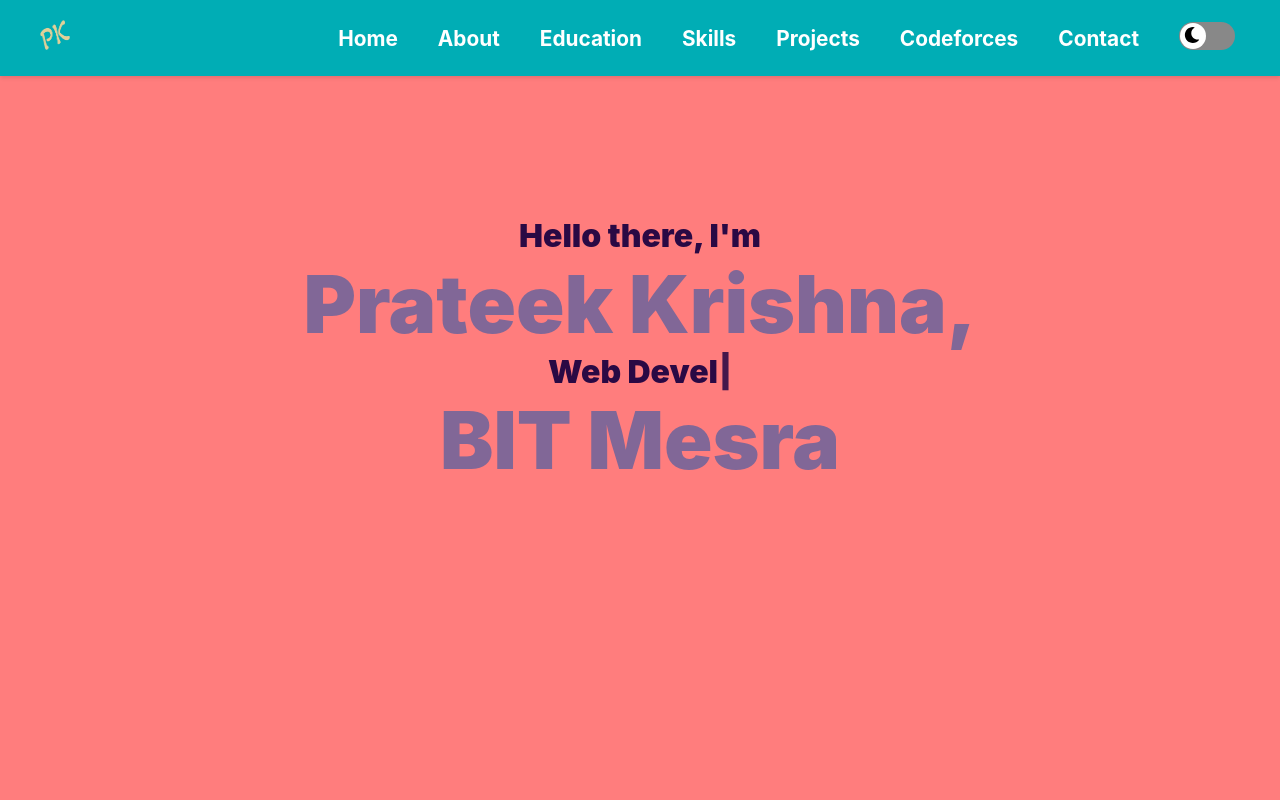
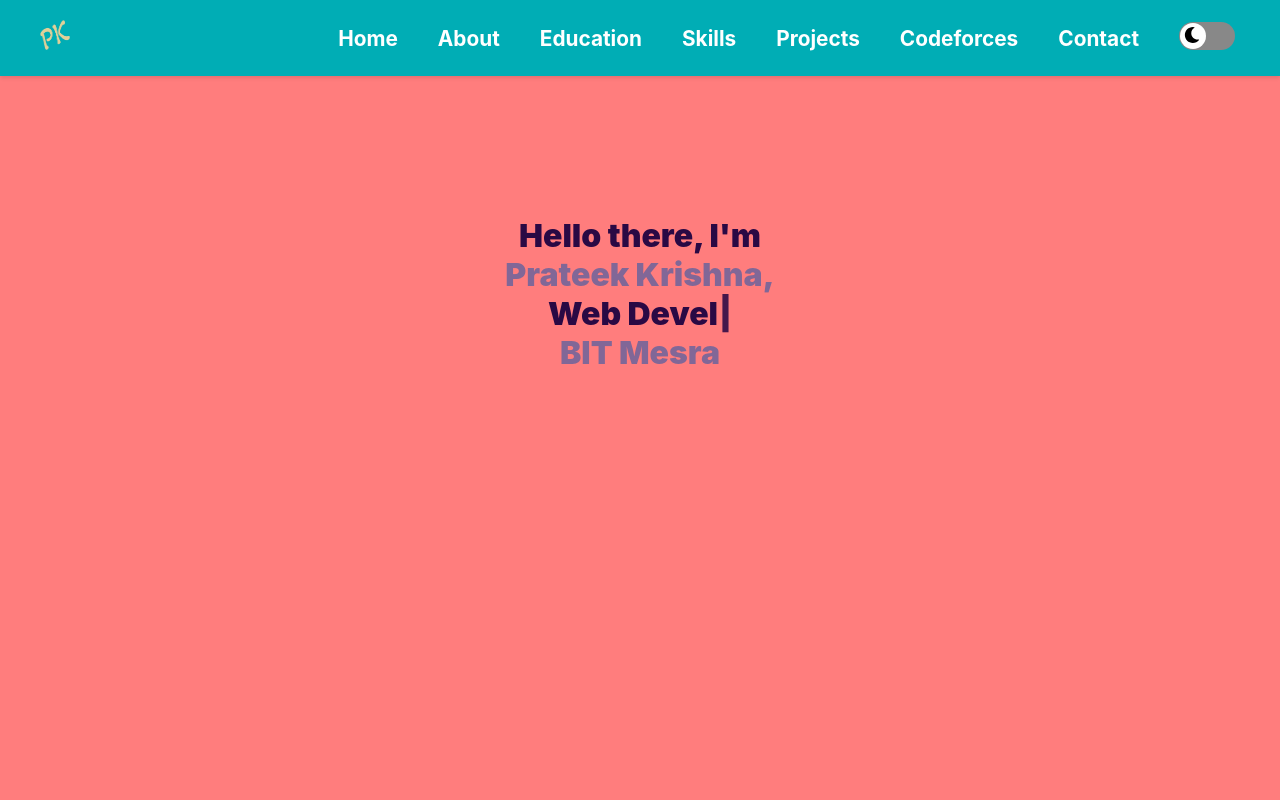
Before and after one commit to PrateekKrishna/prateek-portfolio, a React (Create React App) app: page / in a window 1280 px wide. Shown: the top 800 px of the page. Built offline with nearby package versions, Linux system fonts and the light colour scheme; no server answers.

Commit message:
bug fixex

```diff
--- a/src/components/Landing/landing.css
+++ b/src/components/Landing/landing.css
@@ -9,7 +9,7 @@
 
 .blue{
     color: #816797;
-    font-size: 80px;
+    /* font-size: 80px; */
 }
 
 .dialogue{
@@ -19,11 +19,11 @@
     font-weight: 900;
 }
 
-@media screen and (max-width:769px){
+/* @media screen and (max-width:769px){
     .blue{
         font-size: 10vw;
     }
-}
+} */
 
 /*Dark mode here*/
 .hero-dark{
@@ -33,7 +33,7 @@
     color: #EEEEEE;
 }
 .dialogue-dark{
-    padding-top: 25vh;
+    padding-top: 15vh;
     color: #FDFDBD;
     justify-content: space-around;
     font-weight: 900;
```
